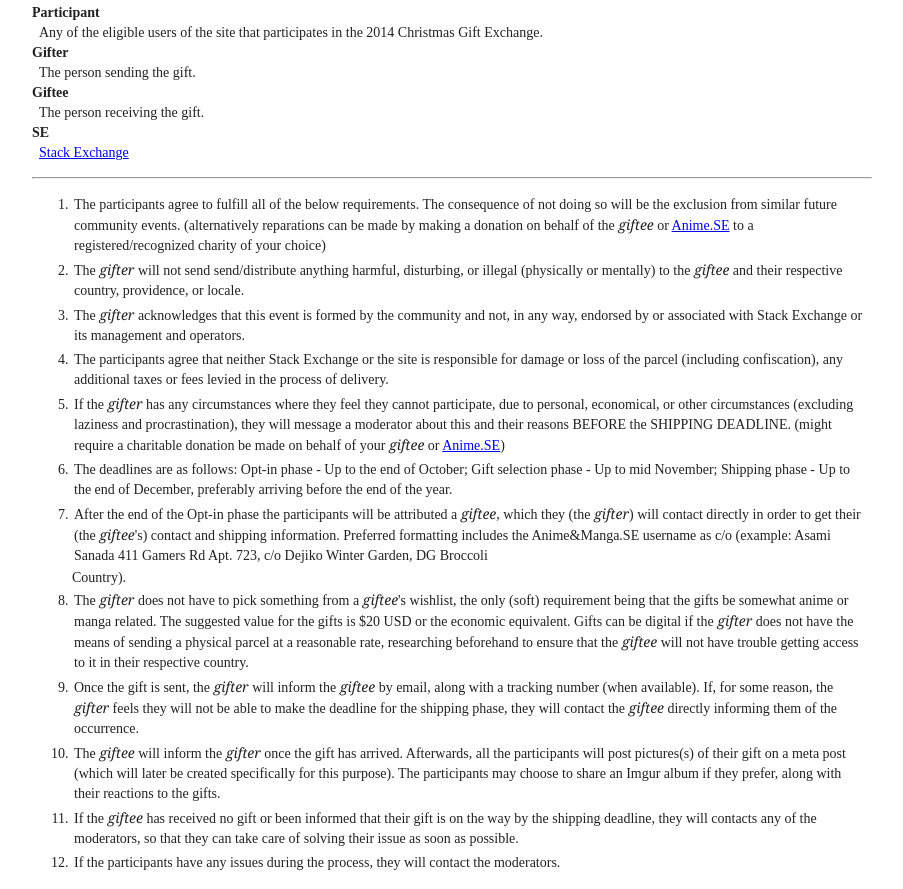
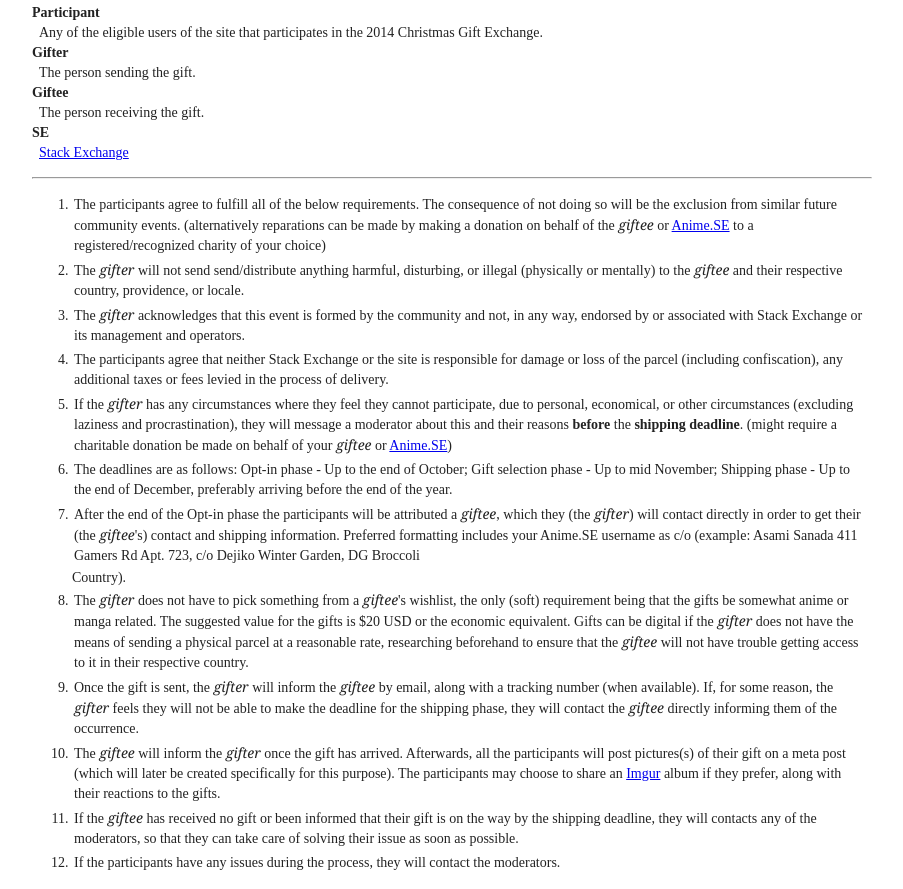
Before and after one commit to anime-se/gift-exchange-tou, a plain HTML site: page index.html in a window 1280 px wide. Shown: the part 229-1118 px from the top of the page, without its empty margins (188-1091 px from the left). Drawn offline with nearby package versions, Linux system fonts and the light colour scheme.

Commit message:
Add links and some content reformatting

```diff
--- a/index.html
+++ b/index.html
@@ -82,12 +82,12 @@
 <ol>
     <li>The participants agree to fulfill all of the below requirements. The consequence of not doing so will be the
         exclusion from similar future community events. (alternatively reparations can be made by making a donation on
-        behalf of the <em>giftee</em> or <a href="http://anime.stackexchange.com">Anime.SE</a> to a registered/recognized charity of your choice)
+        behalf of the <em>giftee</em> or <a href="http://anime.stackexchange.com">Anime.SE</a> to a
+        registered/recognized charity of your choice)
     </li>
 
-    <li>The <em>gifter</em> will not send send/distribute anything harmful, disturbing, or illegal (physically or mentally) to
-        the
-        <em>giftee</em> and their respective country, providence, or locale.
+    <li>The <em>gifter</em> will not send send/distribute anything harmful, disturbing, or illegal (physically or
+        mentally) to the <em>giftee</em> and their respective country, providence, or locale.
     </li>
 
     <li>The <em>gifter</em> acknowledges that this event is formed by the community and not, in any way, endorsed by or
@@ -98,46 +98,44 @@
         (including confiscation), any additional taxes or fees levied in the process of delivery.
     </li>
 
-    <li>If the <em>gifter</em> has any circumstances where they feel they cannot participate, due to personal, economical, or
-        other circumstances (excluding laziness and procrastination), they will message a moderator about this and their
-        reasons BEFORE the SHIPPING DEADLINE. (might require a charitable donation be made on behalf of your <em>giftee</em> or
-        <a href="http://anime.stackexchange.com">Anime.SE</a>)
+    <li>If the <em>gifter</em> has any circumstances where they feel they cannot participate, due to personal,
+        economical, or other circumstances (excluding laziness and procrastination), they will message a moderator about
+        this and their reasons <strong>before</strong> the <strong>shipping deadline</strong>. (might require a
+        charitable donation be made on behalf of your <em>giftee</em> or <a href="http://anime.stackexchange.com">Anime.SE</a>)
     </li>
 
     <li>The deadlines are as follows: Opt-in phase - Up to the end of October; Gift selection phase - Up to mid
         November; Shipping phase - Up to the end of December, preferably arriving before the end of the year.
     </li>
 
-    <li>After the end of the Opt-in phase the participants will be attributed a <em>giftee</em>, which they (the <em>gifter</em>) will
-        contact directly in order to get their (the <em>giftee</em>'s) contact and shipping information. Preferred formatting
-        includes
-        the Anime&Manga.SE username as c/o (example: Asami Sanada 411 Gamers Rd Apt. 723, c/o Dejiko Winter Garden, DG
-        Broccoli
+    <li>After the end of the Opt-in phase the participants will be attributed a <em>giftee</em>, which they (the <em>gifter</em>)
+        will contact directly in order to get their (the <em>giftee</em>'s) contact and shipping information. Preferred
+        formatting includes your Anime.SE username as c/o (example: Asami Sanada 411 Gamers Rd Apt. 723, c/o Dejiko
+        Winter Garden, DG Broccoli
     </li>
     Country).
 
-    <li>The <em>gifter</em> does not have to pick something from a <em>giftee</em>'s wishlist, the only (soft) requirement being that the
-        gifts be somewhat anime or manga related. The suggested value for the gifts is $20 USD or the economic
-        equivalent.
-        Gifts can be digital if the <em>gifter</em> does not have the means of sending a physical parcel at a reasonable rate,
-        researching
-        beforehand to ensure that the <em>giftee</em> will not have trouble getting access to it in their respective country.
+    <li>The <em>gifter</em> does not have to pick something from a <em>giftee</em>'s wishlist, the only (soft)
+        requirement being that the gifts be somewhat anime or manga related. The suggested value for the gifts is $20
+        USD or the economic equivalent. Gifts can be digital if the <em>gifter</em> does not have the means of sending a
+        physical parcel at a reasonable rate, researching beforehand to ensure that the <em>giftee</em> will not have
+        trouble getting access to it in their respective country.
     </li>
 
-    <li>Once the gift is sent, the <em>gifter</em> will inform the <em>giftee</em> by email, along with a tracking number (when
-        available). If, for some reason, the <em>gifter</em> feels they will not be able to make the deadline for the shipping
-        phase, they will
-        contact the <em>giftee</em> directly informing them of the occurrence.
+    <li>Once the gift is sent, the <em>gifter</em> will inform the <em>giftee</em> by email, along with a tracking
+        number (when available). If, for some reason, the <em>gifter</em> feels they will not be able to make the
+        deadline for the shipping phase, they will contact the <em>giftee</em> directly informing them of the
+        occurrence.
     </li>
 
-    <li>The <em>giftee</em> will inform the <em>gifter</em> once the gift has arrived. Afterwards, all the participants will post
-        pictures(s) of their gift on a meta post (which will later be created specifically for this purpose). The
-        participants may
-        choose to share an Imgur album if they prefer, along with their reactions to the gifts.
+    <li>The <em>giftee</em> will inform the <em>gifter</em> once the gift has arrived. Afterwards, all the participants
+        will post pictures(s) of their gift on a meta post (which will later be created specifically for this purpose).
+        The participants may choose to share an <a href="http://imgur.com">Imgur</a> album if they prefer, along with their reactions to the gifts.
     </li>
 
-    <li>If the <em>giftee</em> has received no gift or been informed that their gift is on the way by the shipping deadline, they
-        will contacts any of the moderators, so that they can take care of solving their issue as soon as possible.
+    <li>If the <em>giftee</em> has received no gift or been informed that their gift is on the way by the shipping
+        deadline, they will contacts any of the moderators, so that they can take care of solving their issue as soon as
+        possible.
     </li>
 
     <li>If the participants have any issues during the process, they will contact the moderators.</li>
```
